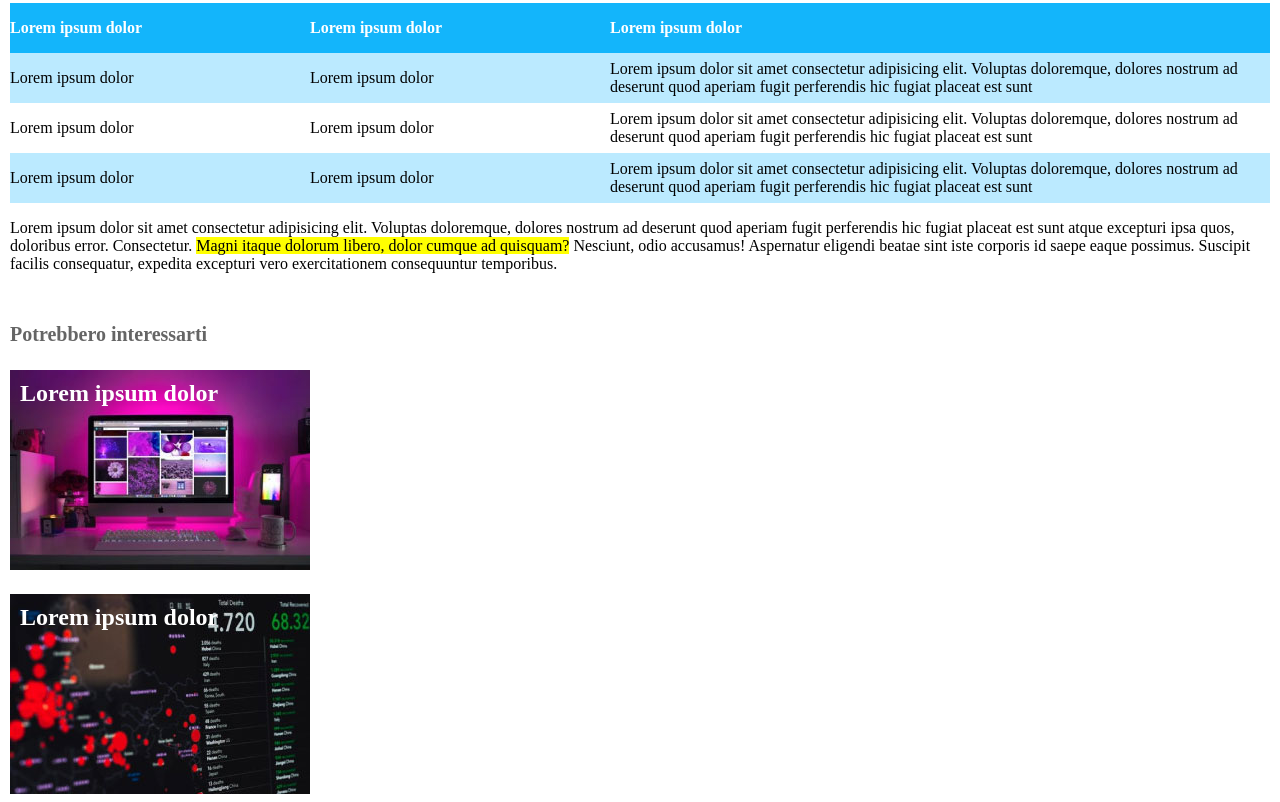
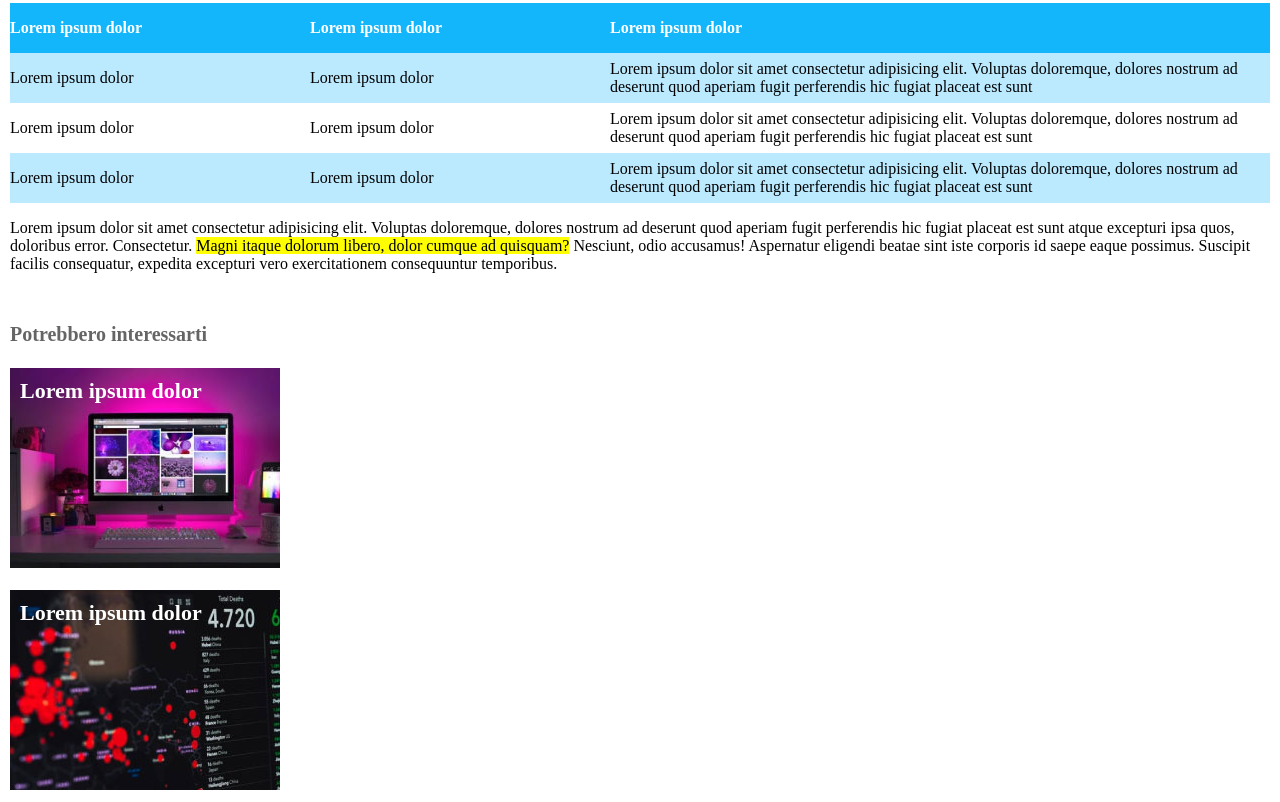
Before and after one commit to LBusnelli27/html-css-booleaner, a plain HTML site: page index.html in a window 1280 px wide. Shown: the part 900-1702 px from the top of the page. Drawn offline with Linux system fonts and the light colour scheme.

Commit message:
modifiche img footer class

```diff
--- a/css/style.css
+++ b/css/style.css
@@ -80,22 +80,23 @@ footer {
     margin-bottom: 0px;
 }
 
+.footer-image {
+    height: 200px;
+    width: 270px;
+}
+
 #div-pic-1 {
     background-image: url(../img/monitor.jpg);
-    height: 200px;
-    width: 300px;
 }
 
 #div-pic-2 {
     background-image: url(../img/graph.jpg);
-    height: 200px;
-    width: 300px;
 }
 
 .p-in-div {
     color: #ffffff;
     font-weight: bold;
-    font-size: 24px;
+    font-size: 22px;
     padding-top: 10px;
     padding-left: 10px;
 }
--- a/index.html
+++ b/index.html
@@ -116,12 +116,12 @@
         </p>
 
         <!-- Prima immagine con testo -->
-        <div id="div-pic-1">
+        <div class="footer-image" id="div-pic-1">
             <p class="p-in-div">Lorem ipsum dolor</p>
         </div>
 
         <!-- Seconda immagine con testo -->
-        <div id="div-pic-2">
+        <div class="footer-image" id="div-pic-2">
             <p class="p-in-div">Lorem ipsum dolor</p>
         </div>
     </footer>
```
